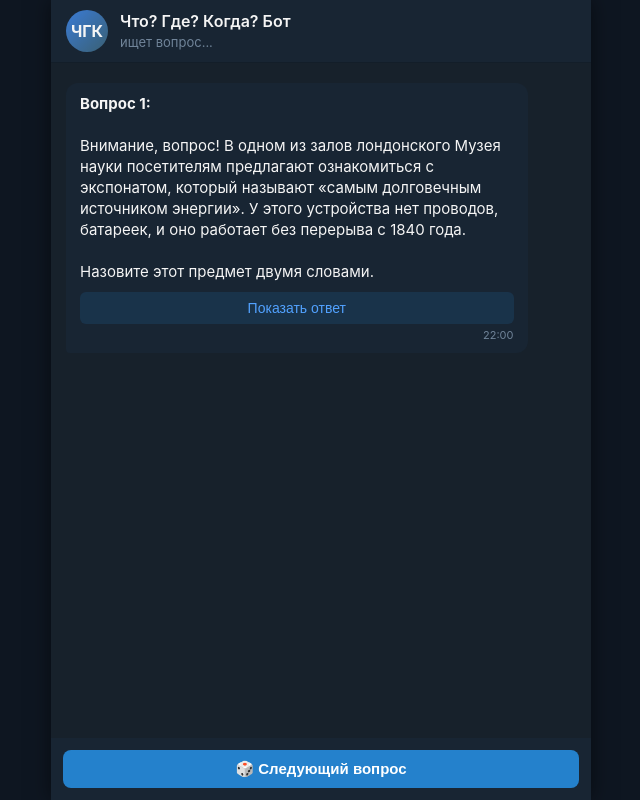
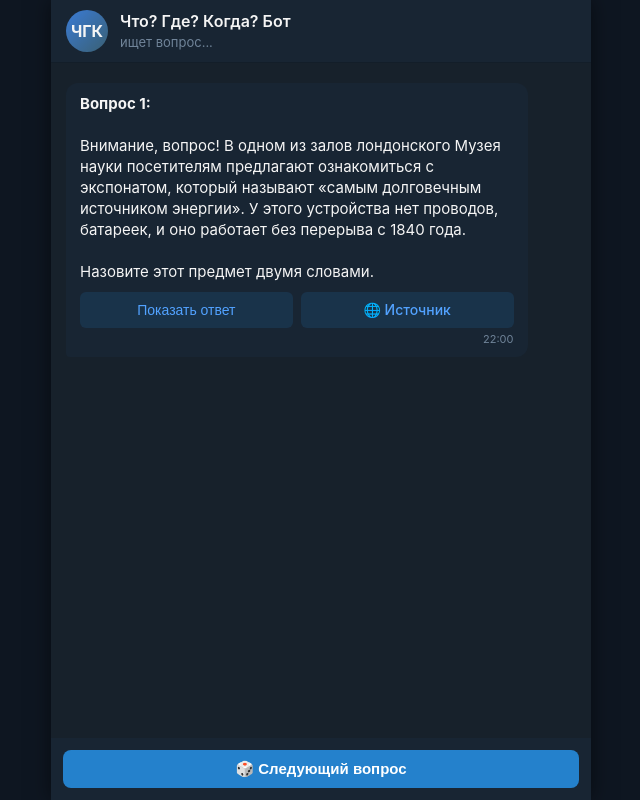
Before and after one commit to chgk3000/chgk3000.github.io, a plain HTML site: page index.html in a window 1280 px wide. Shown: the whole page, without its empty margins (319-959 px from the left). Drawn offline with Linux system fonts and the light colour scheme.

Commit message:
Add files via upload

```diff
--- a/index.html
+++ b/index.html
@@ -198,10 +198,12 @@
                 <div class="source-title"><i>Источник: База ЧГК (db.chgk.info)</i></div>
             </div>
 
-            <!-- Кнопка под вопросом -->
-            <div class="inline-buttons">
-                <button class="btn" id="showBtn" onclick="revealAnswer()">Показать ответ</button>
-            </div>
+<!-- Кнопки под вопросом -->
+<div class="inline-buttons">
+    <button class="btn" id="showBtn" onclick="revealAnswer()">Показать ответ</button>
+    <a href="https://chgk.info" target="_blank" class="btn" style="text-decoration: none;">🌐 Источник</a>
+</div>
+
 
             <span class="message-time">22:00</span>
         </div>
```
